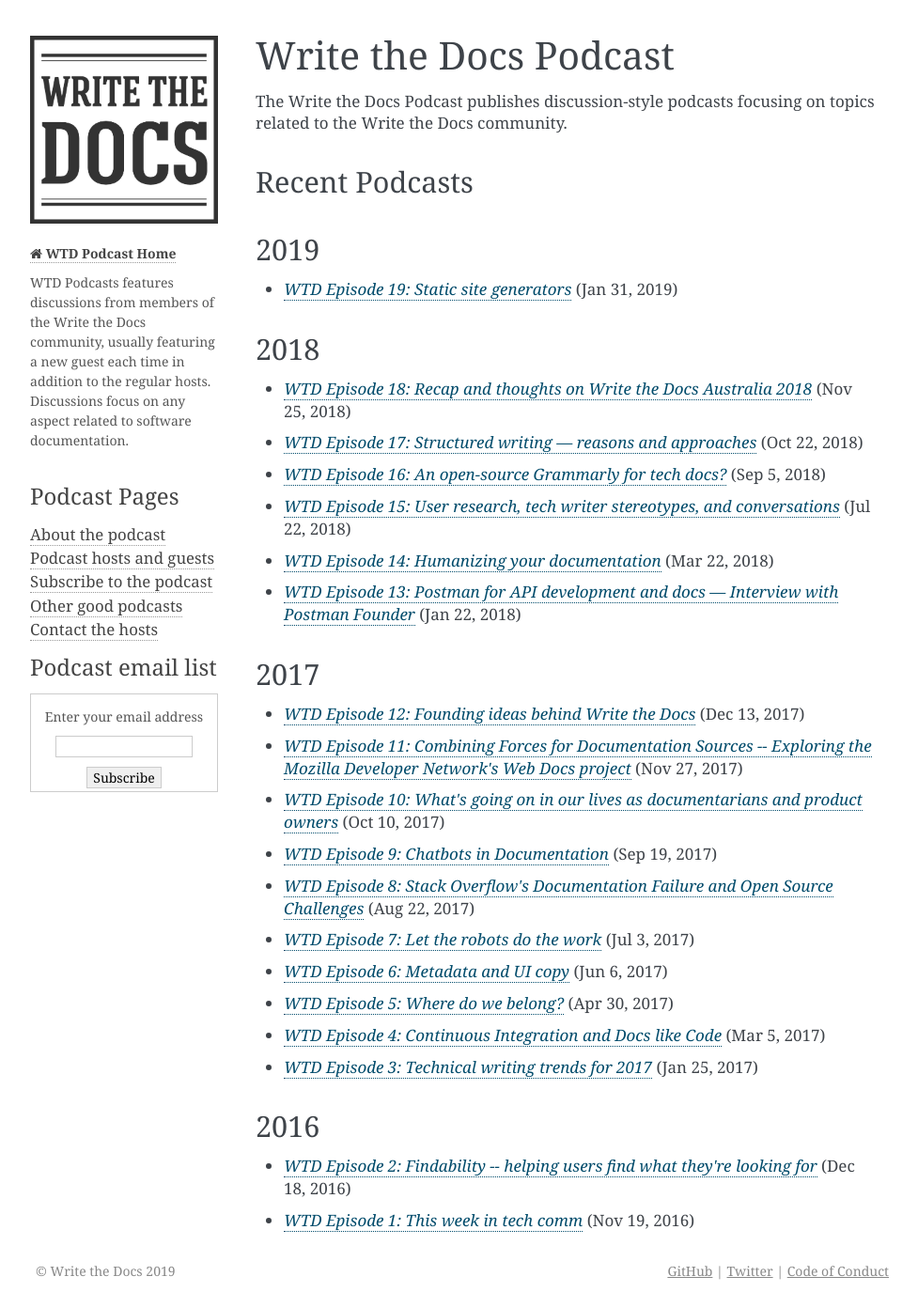
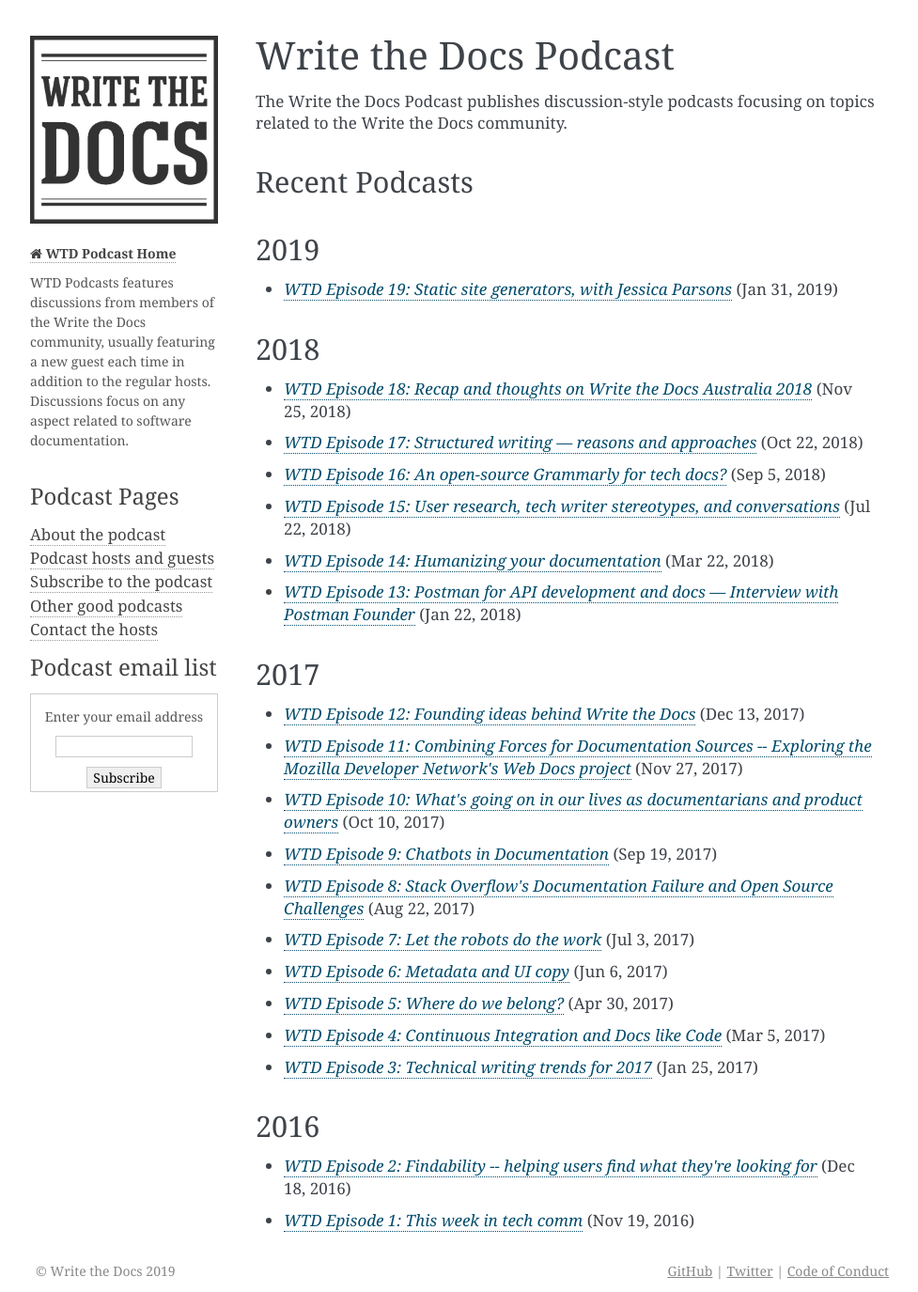
Before and after one commit to writethedocspodcast/writethedocspodcast.github.io, a Jekyll site: the page built from index.html, in a window 1280 px wide. Shown: the whole page at 94% size, without its empty margins (148-1125 px from the left). Built offline with Jekyll 4.4.1, drawn with Linux system fonts in a browser that asks for light colours; comment, search, counter and statistics services are not loaded.

Commit message:
adjust title

```diff
--- a/_posts/2019-01-31-episode-19-static-site-generator-tools-and-ecosystem.md
+++ b/_posts/2019-01-31-episode-19-static-site-generator-tools-and-ecosystem.md
@@ -1,5 +1,5 @@
 ---
-title: "WTD Episode 19: Static site generators"
+title: "WTD Episode 19: Static site generators, with Jessica Parsons"
 guid: wtd_australia
 meetup: WTD Podcast
 keywords:
```
